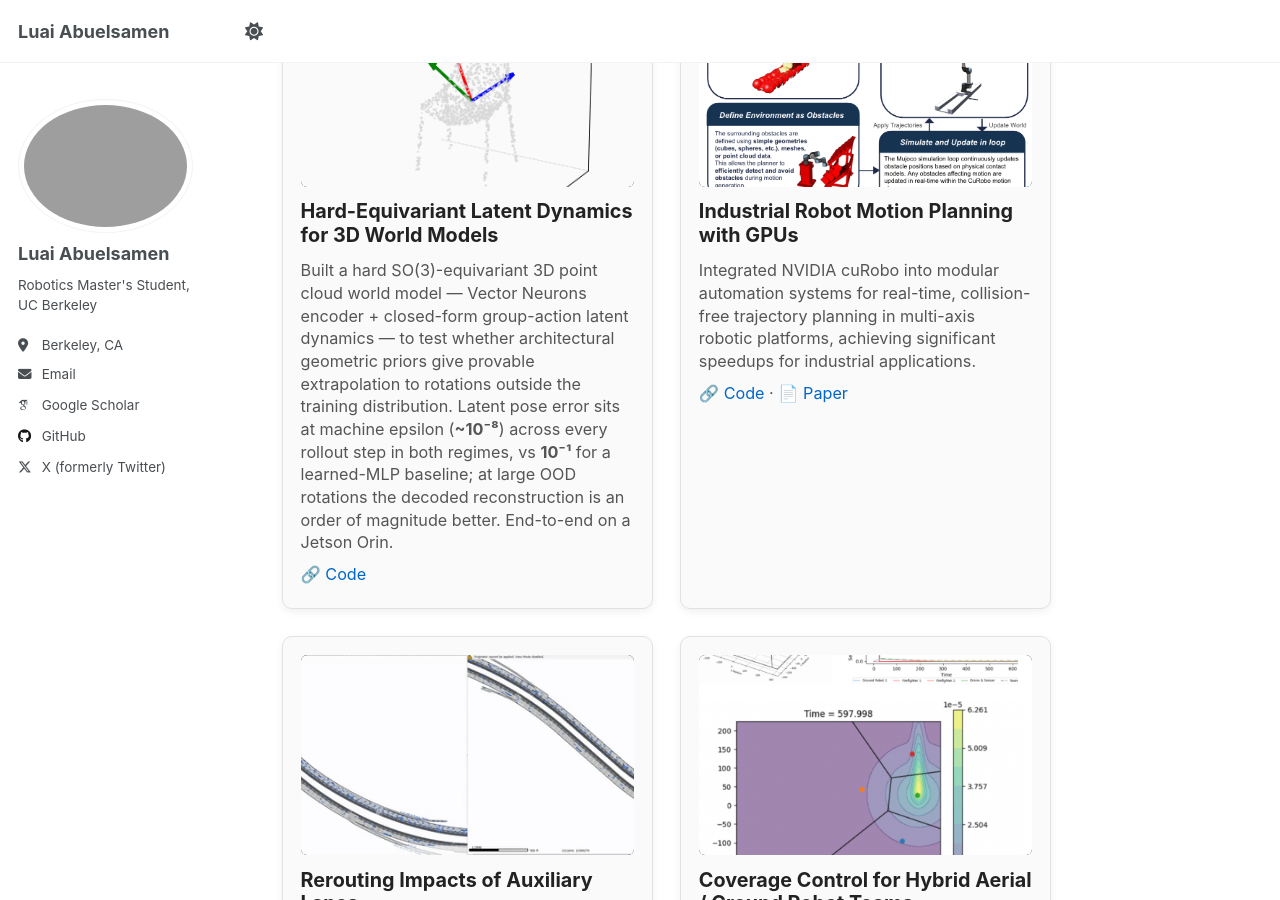
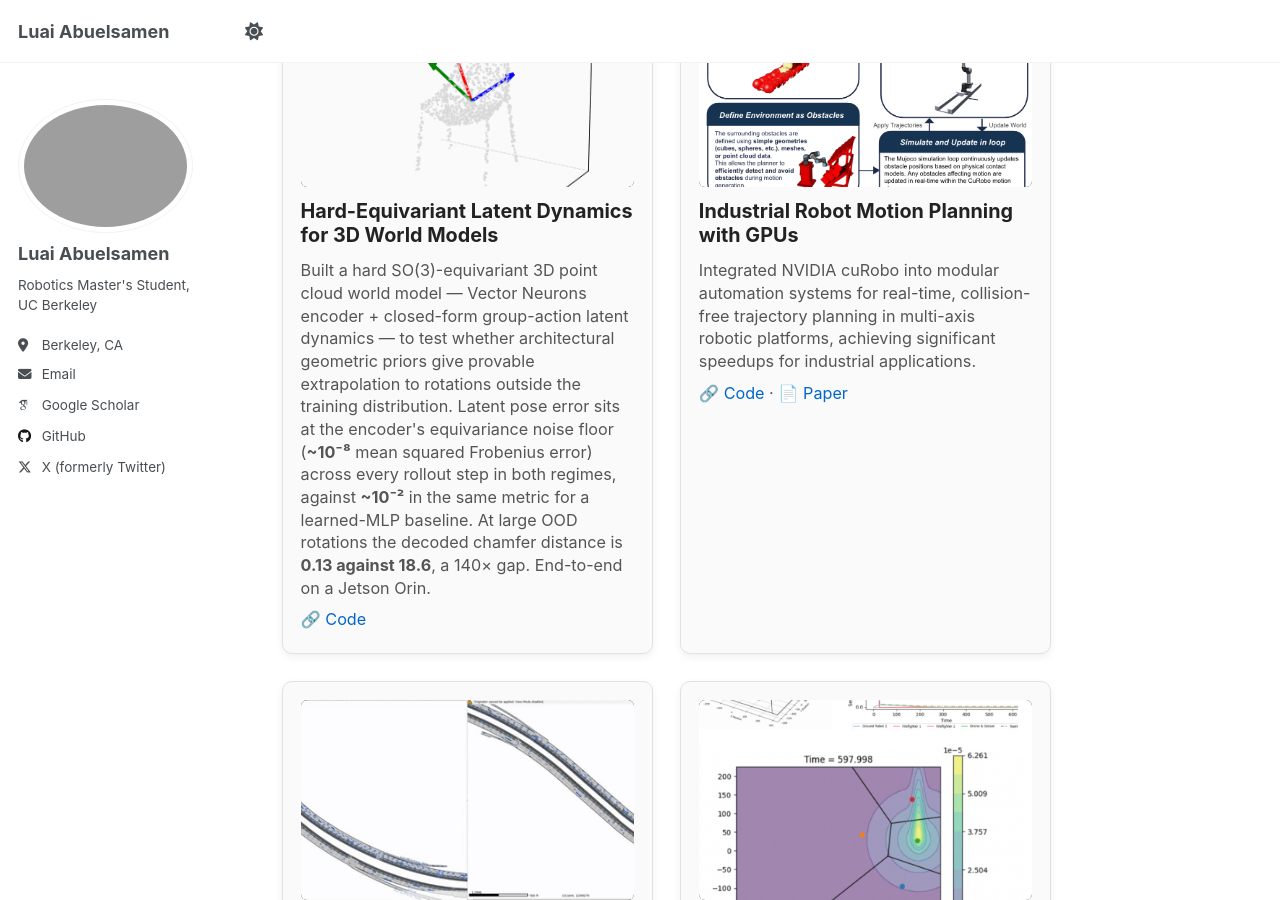
Before and after one commit to luaiabuelsamen/luaiabuelsamen.github.io, a Jekyll site: the page built from _pages/about.md, in a window 1280 px wide and 900 px high, scrolled down 2678 px. Built offline with Jekyll 4.4.1, drawn with Linux system fonts in a browser that asks for light colours; some web fonts are replaced.

Commit message:
Correct the equivariance figures to match the repo
The baseline is ~10^-2, not 10^-1, and both numbers are a mean squared
Frobenius error, so quoting 10^-8 against an un-squared 10^-1 mixed two
metrics. Also states the decoded result concretely: chamfer 0.13 vs 18.6.

Co-Authored-By: Claude Opus 5 (1M context) <noreply@anthropic.com>
Claude-Session: https://claude.ai/code/session_01CMFG1Q6g4NfwKYJYNb1Gqg

```diff
--- a/_pages/about.md
+++ b/_pages/about.md
@@ -96,7 +96,7 @@ Previously, I studied Mechanical Engineering at McGill University and interned a
     <img src="/images/geometric-learning.gif" alt="Animated chair rotating with the inferred z_pose latent drawn as RGB axes — equivariance is visible as the axes tracking the chair rotation exactly" />
     <div class="project-content">
       <h3><strong>Hard-Equivariant Latent Dynamics for 3D World Models</strong></h3>
-      <p>Built a hard SO(3)-equivariant 3D point cloud world model — Vector Neurons encoder + closed-form group-action latent dynamics — to test whether architectural geometric priors give provable extrapolation to rotations outside the training distribution. Latent pose error sits at machine epsilon (<strong>~10⁻⁸</strong>) across every rollout step in both regimes, vs <strong>10⁻¹</strong> for a learned-MLP baseline; at large OOD rotations the decoded reconstruction is an order of magnitude better. End-to-end on a Jetson Orin.</p>
+      <p>Built a hard SO(3)-equivariant 3D point cloud world model — Vector Neurons encoder + closed-form group-action latent dynamics — to test whether architectural geometric priors give provable extrapolation to rotations outside the training distribution. Latent pose error sits at the encoder's equivariance noise floor (<strong>~10⁻⁸</strong> mean squared Frobenius error) across every rollout step in both regimes, against <strong>~10⁻²</strong> in the same metric for a learned-MLP baseline. At large OOD rotations the decoded chamfer distance is <strong>0.13 against 18.6</strong>, a 140× gap. End-to-end on a Jetson Orin.</p>
       <p>
         <a href="https://github.com/luaiabuelsamen/geometric-learning">🔗 Code</a>
       </p>
```
